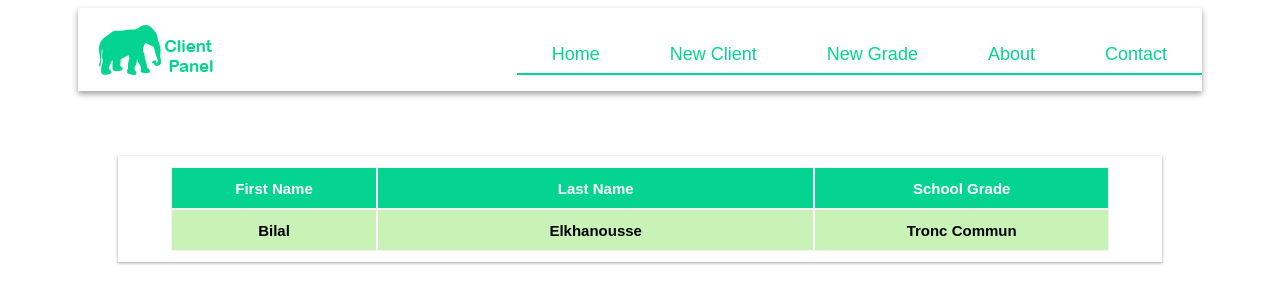
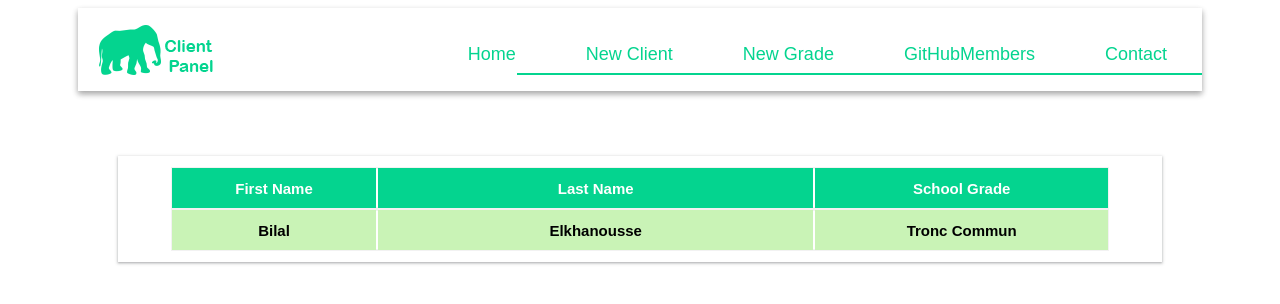
Before and after one commit to mohamedMachlou/ClientManagement, an Angular app: page / in a window 1280 px wide. Shown: the top 304 px of the page. Built offline with nearby package versions, Linux system fonts and the light colour scheme; data requests are answered from the project's data file.

Commit message:
Add GitHub Module to App Module and add GitMembers HTML page path  on Routing Module and add GitHubMembers page Link to Nav-Bar

```diff
--- a/src/app/app-routing.module.ts
+++ b/src/app/app-routing.module.ts
@@ -5,6 +5,7 @@ import { ClientEditComponent } from './client/components/client-edit/client-edit
 import { ClientGradeComponent } from './client/components/client-grade/client-grade.component';
 import { PageNotFoundComponent } from './client/components/page-not-found/page-not-found.component';
 import { ClientListComponent } from './client/components/client-list/client-list.component';
+import { GithubMembersListComponent } from './github-members/github-members-list/github-members-list.component';
 
 const routes: Routes = [
   {
@@ -28,6 +29,10 @@ const routes: Routes = [
     component: ClientListComponent,
   },
   {
+    path: 'githubmembers',
+    component: GithubMembersListComponent,
+  },
+  {
     path: '**',
     component: PageNotFoundComponent,
   },
--- a/src/app/client/components/nav-bar/nav-bar.component.html
+++ b/src/app/client/components/nav-bar/nav-bar.component.html
@@ -68,13 +68,13 @@
             >
               <a
                 (click)="listStyleValue = 'about'"
-                routerLink="#"
+                routerLink="/githubmembers"
                 [ngStyle]="
                   listStyleValue == 'about'
                     ? { color: 'white' }
                     : { color: '#04d48f' }
                 "
-                >About</a
+                >GitHubMembers</a
               >
             </li>
             <li
--- a/src/app/github-members/card/card.component.html
+++ b/src/app/github-members/card/card.component.html
@@ -1,8 +1,7 @@
-
 <div class="card my-2">
   <img class="card-img-top" [src]="avatar_url" alt="Title" />
   <div class="card-body">
-            <h4 class="card-title"> {{ login }} </h4>
+    <h4 class="card-title">{{ login }}</h4>
     <a class="btn btn-primary" [href]="html_url">Github Profil</a>
   </div>
 </div>
```
Also changed, not shown: src/app/app.module.ts (+8 -1 lines). Lines whose indentation alone changed are shown as unchanged.
